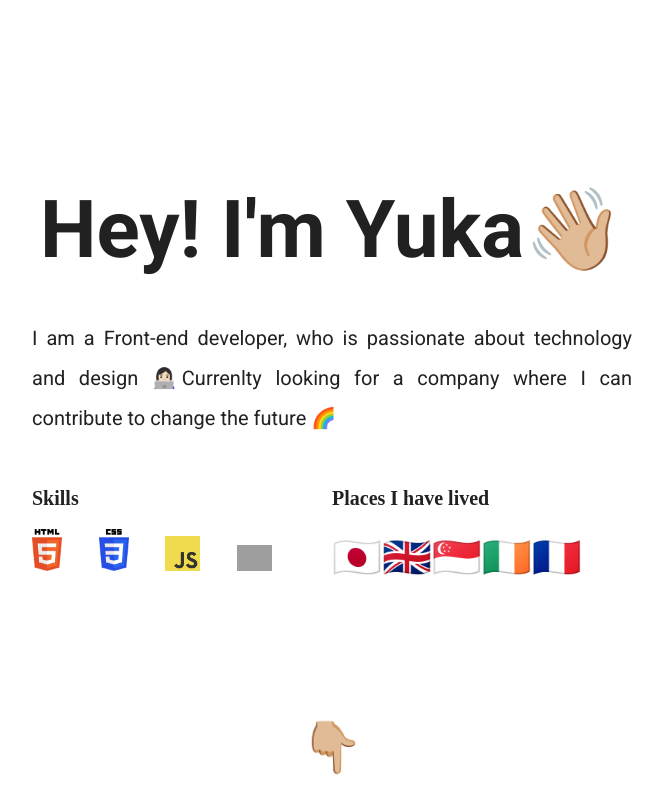
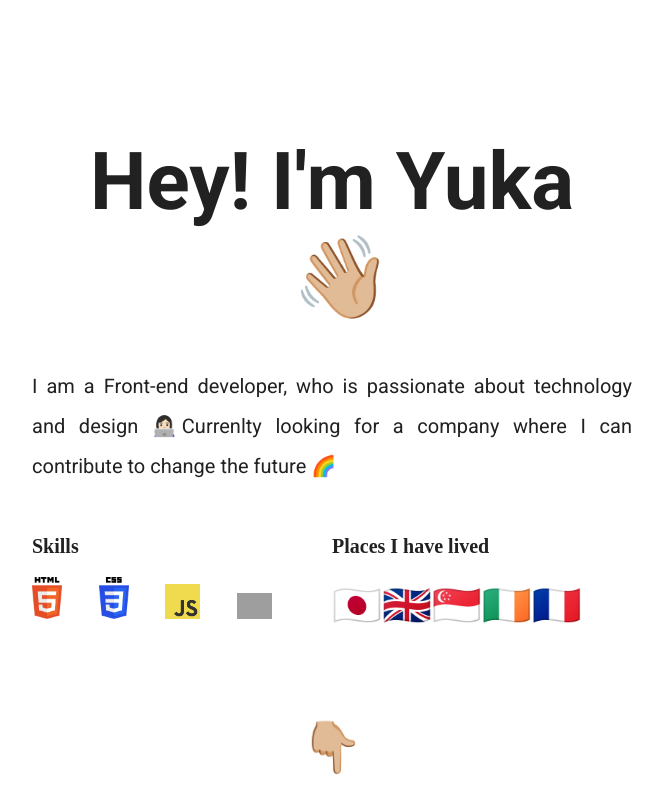
Before and after one commit to ykmsd/portfolio, a React (Create React App) app: page / in a window 1280 px wide. Shown: the top 800 px of the page, without its empty margins (308-970 px from the left). Built offline with nearby package versions, Linux system fonts and the light colour scheme; grey boxes are pictures that could not be loaded; a web font is replaced by a local one.

Commit message:
updated readme and added margin next to the hand

```diff
--- a/src/styles/components/_main.scss
+++ b/src/styles/components/_main.scss
@@ -37,6 +37,7 @@
   animation: waiving .4s 2;
   display: inline-block;
   transform-origin: right;
+  margin-left: 2rem;
   cursor: pointer;
 }
 
--- a/src/styles/style.css
+++ b/src/styles/style.css
@@ -63,6 +63,7 @@ h1, h2, h3, p {
   animation: waiving .4s 2;
   display: inline-block;
   transform-origin: right;
+  margin-left: 2rem;
   cursor: pointer; }
 
 .waiving-hand:hover {
```
Also changed, not shown: 1 other file (tests, documents, lock files or other folders).
